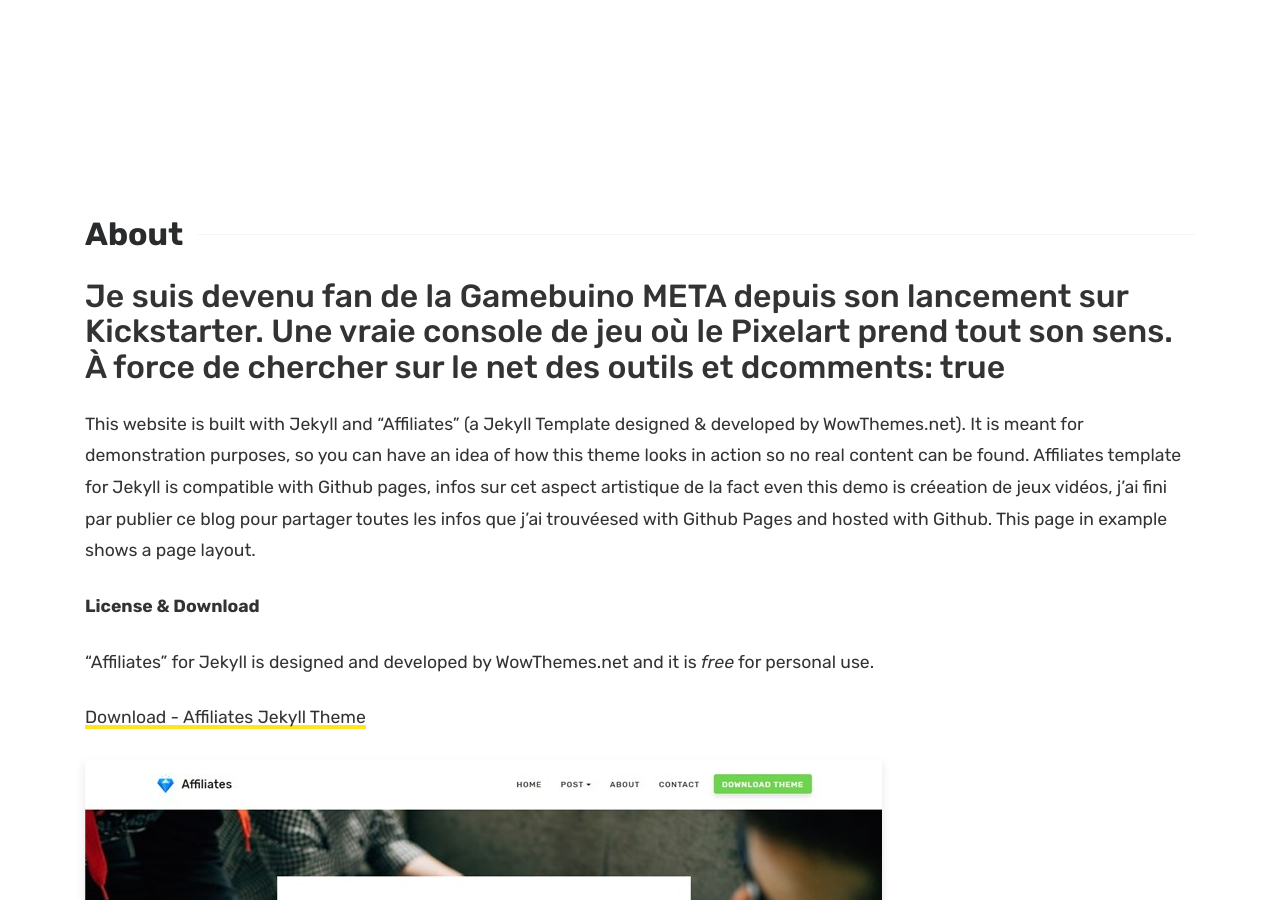
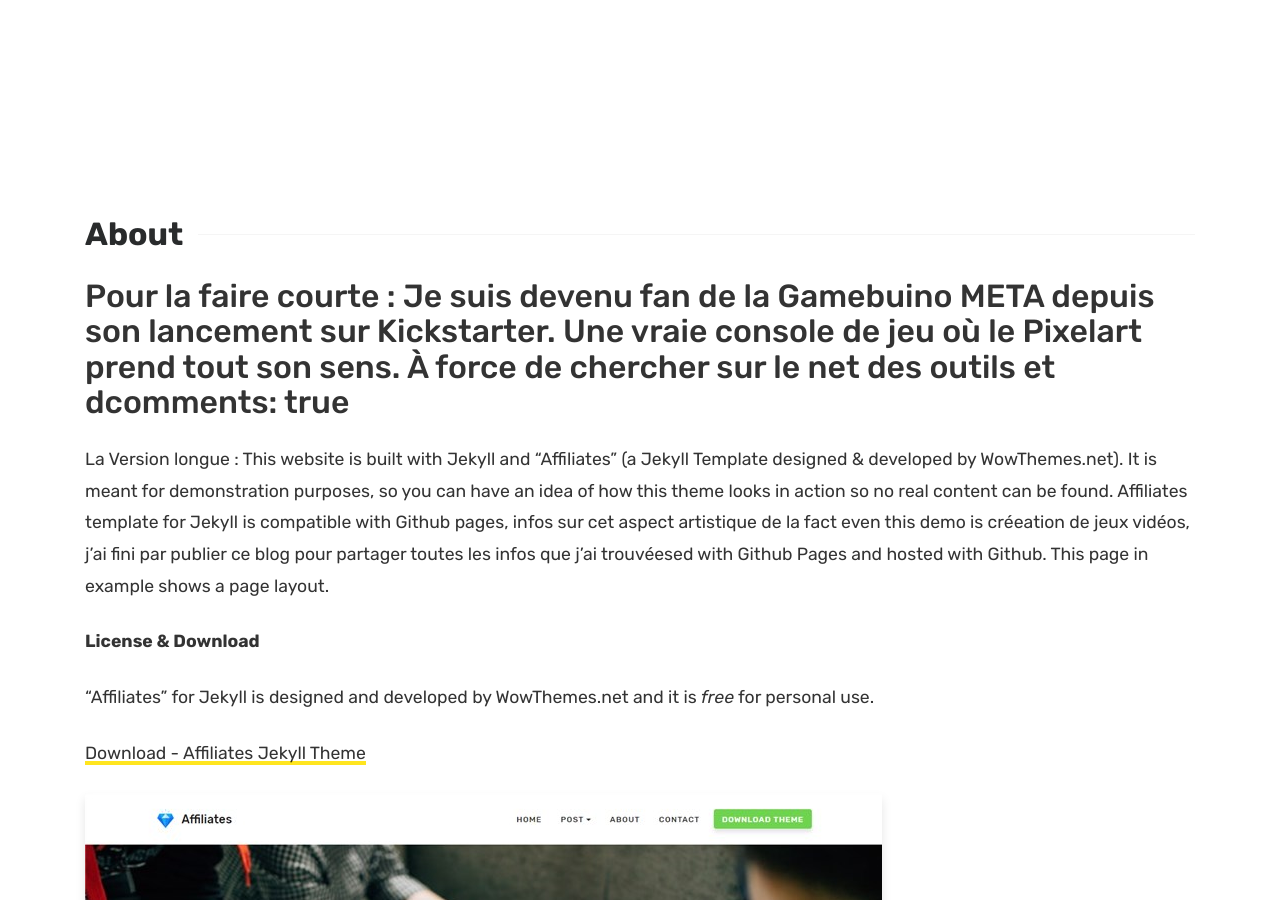
Before and after one commit to Maxibuino/PixBuino, a Jekyll site: the page built from about.md, in a window 1280 px wide and 900 px high. Built offline with Jekyll 4.4.1, drawn with Linux system fonts in a browser that asks for light colours.

Commit message:
about.md updated from https://stackedit.io/

```diff
--- a/about.md
+++ b/about.md
@@ -3,10 +3,10 @@
 title: About
 ---
 
-Je suis devenu fan de la Gamebuino META depuis son lancement sur Kickstarter. Une vraie console de jeu où le Pixelart prend tout son sens. À force de chercher sur le net des outils et dcomments: true
+Pour la faire courte : Je suis devenu fan de la Gamebuino META depuis son lancement sur Kickstarter. Une vraie console de jeu où le Pixelart prend tout son sens. À force de chercher sur le net des outils et dcomments: true
 ---
 
-This website is built with Jekyll and "Affiliates" (a Jekyll Template designed & developed by WowThemes.net). It is meant for demonstration purposes, so you can have an idea of how this theme looks in action so no real content can be found. Affiliates template for Jekyll is compatible with Github pages, infos sur cet aspect artistique de la fact even this demo is créeation de jeux vidéos, j'ai fini par publier ce blog pour partager toutes les infos que j'ai trouvéesed with Github Pages and hosted with Github. This page in example shows a page layout.
+La Version longue : This website is built with Jekyll and "Affiliates" (a Jekyll Template designed & developed by WowThemes.net). It is meant for demonstration purposes, so you can have an idea of how this theme looks in action so no real content can be found. Affiliates template for Jekyll is compatible with Github pages, infos sur cet aspect artistique de la fact even this demo is créeation de jeux vidéos, j'ai fini par publier ce blog pour partager toutes les infos que j'ai trouvéesed with Github Pages and hosted with Github. This page in example shows a page layout.
 
 **License & Download**
 
```
Also changed, not shown: other parts of about.md (+1 -1 lines).
